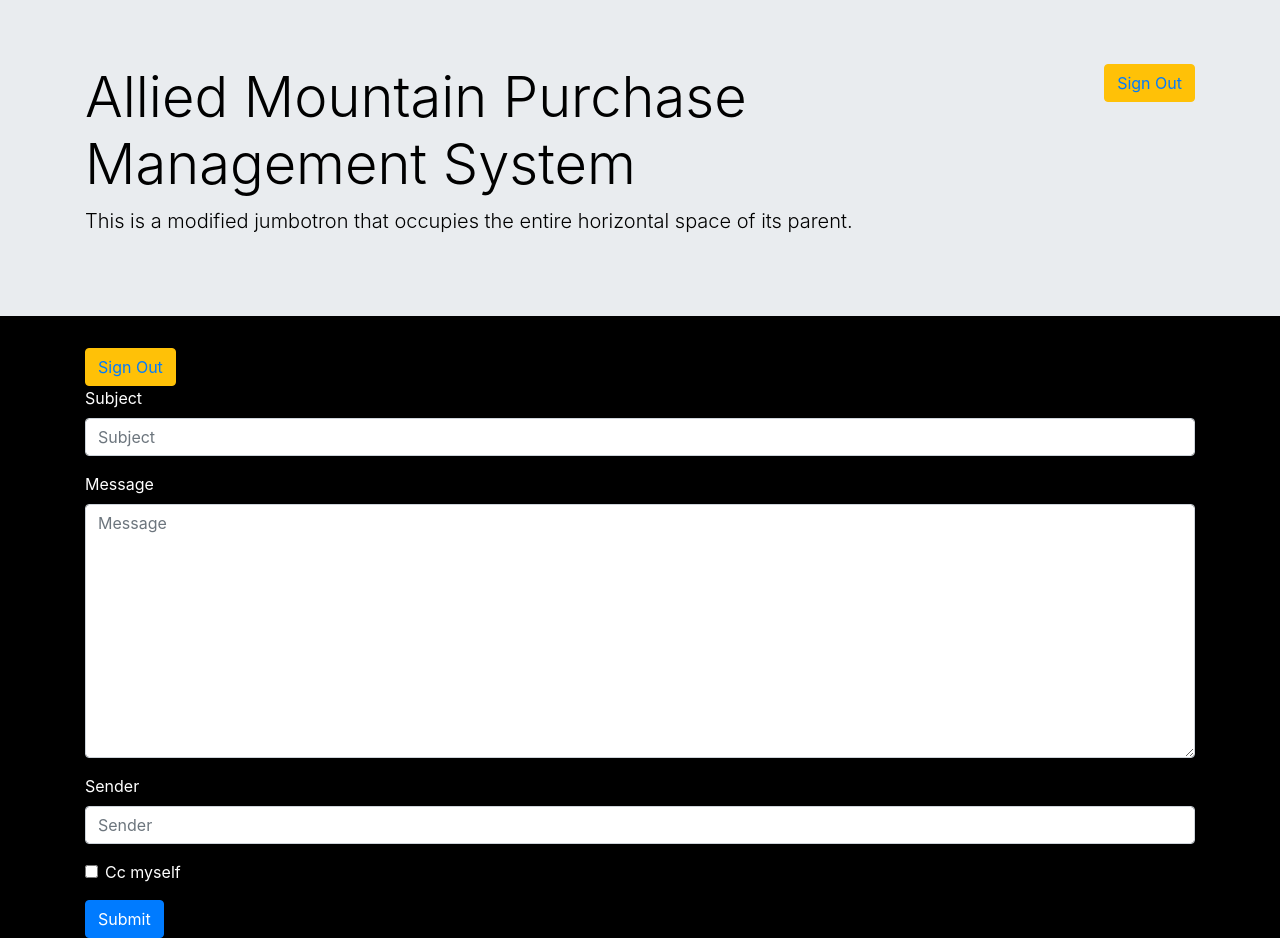
After one commit to sagarkunwar24/PMS, a Django app: page /main/email in a window 1280 px wide. The commit adds this page. Run offline with Django 3.2, Linux system fonts and the light colour scheme; the visitor is signed in with stand-in values (Sample User, id 1); some libraries are stand-ins or nearby versions.

Commit message:
Created form template, added jumbotron to header, added logout button

```diff
--- /dev/null
+++ b/pms/main/forms.py
@@ -0,0 +1,8 @@
+from django import forms
+from . import models
+
+class PurchaseOrderForm(forms.Form):
+    subject = forms.CharField(max_length=100)
+    message = forms.CharField(widget=forms.Textarea)
+    sender = forms.EmailField()
+    cc_myself = forms.BooleanField(required=False)
--- /dev/null
+++ b/pms/main/templates/main/email.html
@@ -0,0 +1,16 @@
+{% extends "layout.html" %}
+{% load staticfiles %}
+{% load bootstrap4 %}
+
+{% block content %}
+    <div class="container">
+    <button class="btn btn-warning"><a href="/logout">Sign Out</a></button>
+        <div class="col-xs-4">
+            <form id="email-test" method="POST" action="/email/">
+                {% csrf_token %}
+                {% bootstrap_form form %}
+                <button type="submit" value="Submit" class="btn btn-primary">Submit</button>
+            </form>
+        </div>
+    </div>
+{% endblock content %}
--- a/pms/main/urls.py
+++ b/pms/main/urls.py
@@ -4,4 +4,5 @@ from . import views
 
 urlpatterns = [
     path('', views.home, name='home'),
+    path('email', views.email, name='email'),
 ]
--- a/pms/main/views.py
+++ b/pms/main/views.py
@@ -1,5 +1,36 @@
 from django.shortcuts import render
-from django.http import HttpResponse
+from django.http import HttpResponse, HttpResponseRedirect
+from django.core.mail import send_mail
+from django import forms
+from django.contrib.auth.decorators import login_required
+from .forms import PurchaseOrderForm
 
+@login_required
 def home(request):
     return render(request, 'main/home.html')
+
+@login_required
+def email(request):
+    # if this is a POST request we need to process the form data
+    if request.method == 'POST':
+        # create a form instance and populate it with data from the request:
+        form = PurchaseOrderForm(request.POST)
+        # check whether it's valid:
+        if form.is_valid():
+            # process the data in form.cleaned_data as required
+            send_mail(
+                'SUBJECT',
+                'Hi Bob, here is a message.',
+                'yee.camero23@gmail.com',
+                ['yee.camero23@gmail.com'],
+                fail_silently=False,
+            )
+
+            # redirect to a new URL:
+            return HttpResponseRedirect('main/home.html')
+
+    # if a GET (or any other method) we'll create a blank form
+    else:
+        form = PurchaseOrderForm()
+
+    return render(request, 'main/email.html', {'form': form})
--- a/pms/pms/urls.py
+++ b/pms/pms/urls.py
@@ -23,6 +23,6 @@ urlpatterns = [
     path('', views.home, name='home'),
     path('main/', include('main.urls')),
     path('login/', auth_views.login, name='login'),
-    path('logout/', auth_views.logout, name='logout'),
+    path('logout/', auth_views.logout, {'next_page': '/login/'}, name='logout'),
     path('admin/', admin.site.urls),
 ]
--- a/pms/static/styles/css/min/styles.min.css
+++ b/pms/static/styles/css/min/styles.min.css
@@ -1 +1 @@
-.test>div{background:#ff0}
+.test>div{background:#ff0}body{background:#000;color:#fff}
--- a/pms/static/styles/css/styles.css
+++ b/pms/static/styles/css/styles.css
@@ -1,2 +1,6 @@
 .test > div {
   background: yellow; }
+
+body {
+  background: black;
+  color: white; }
--- a/pms/static/styles/scss/styles.scss
+++ b/pms/static/styles/scss/styles.scss
@@ -3,3 +3,8 @@
         background: yellow;
     }
 }
+
+body {
+    background: black;
+    color: white;
+}
--- a/pms/templates/header.html
+++ b/pms/templates/header.html
@@ -1,3 +1,15 @@
 {% load staticfiles %}
 
-<h1>Allied Mountain Purchase Management System</h1>
+<div class="jumbotron jumbotron-fluid">
+    <div class="container" style="color: black;">
+        <div class="row">
+            <div class="col-10">
+                <h1 class="display-4">Allied Mountain Purchase Management System</h1>
+                <p class="lead">This is a modified jumbotron that occupies the entire horizontal space of its parent.</p>
+            </div>
+            <div class="col-2">
+                <button id="logout" style="float: right;" class="btn btn-warning"><a href="/logout">Sign Out</a></button>
+            </div>
+        </div>
+    </div>
+</div>
--- a/pms/templates/registration/login.html
+++ b/pms/templates/registration/login.html
@@ -1,4 +1,5 @@
 {% extends 'layout.html' %}
+<!-- {% load bootstrap4 %} -->
 
 {% block title %}Login{% endblock %}
 
@@ -7,6 +8,6 @@
   <form method="post">
     {% csrf_token %}
     {{ form.as_p }}
-    <button type="submit">Login</button>
+    <button class="btn btn-primary" type="submit">Login</button>
   </form>
 {% endblock %}
--- a/requirements.txt
+++ b/requirements.txt
@@ -1,2 +1,3 @@
 Django==2.0.2
 psycopg2==2.7.4
+django-bootstrap4==0.0.6
```
Also changed, not shown: pms/main/templates/main/home.html (+8 -2 lines), pms/pms/settings.py (+12 -1 lines), 1 other file.
